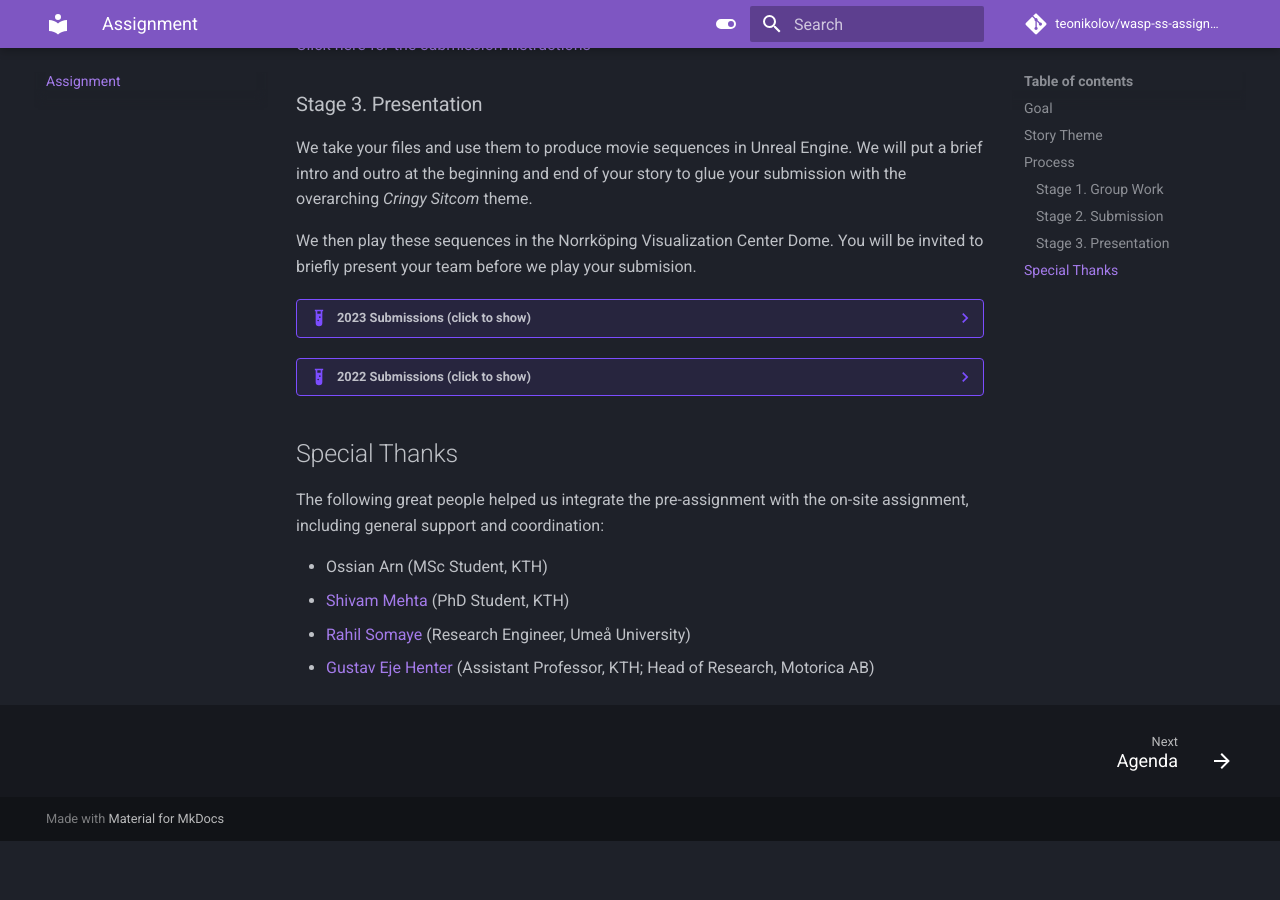
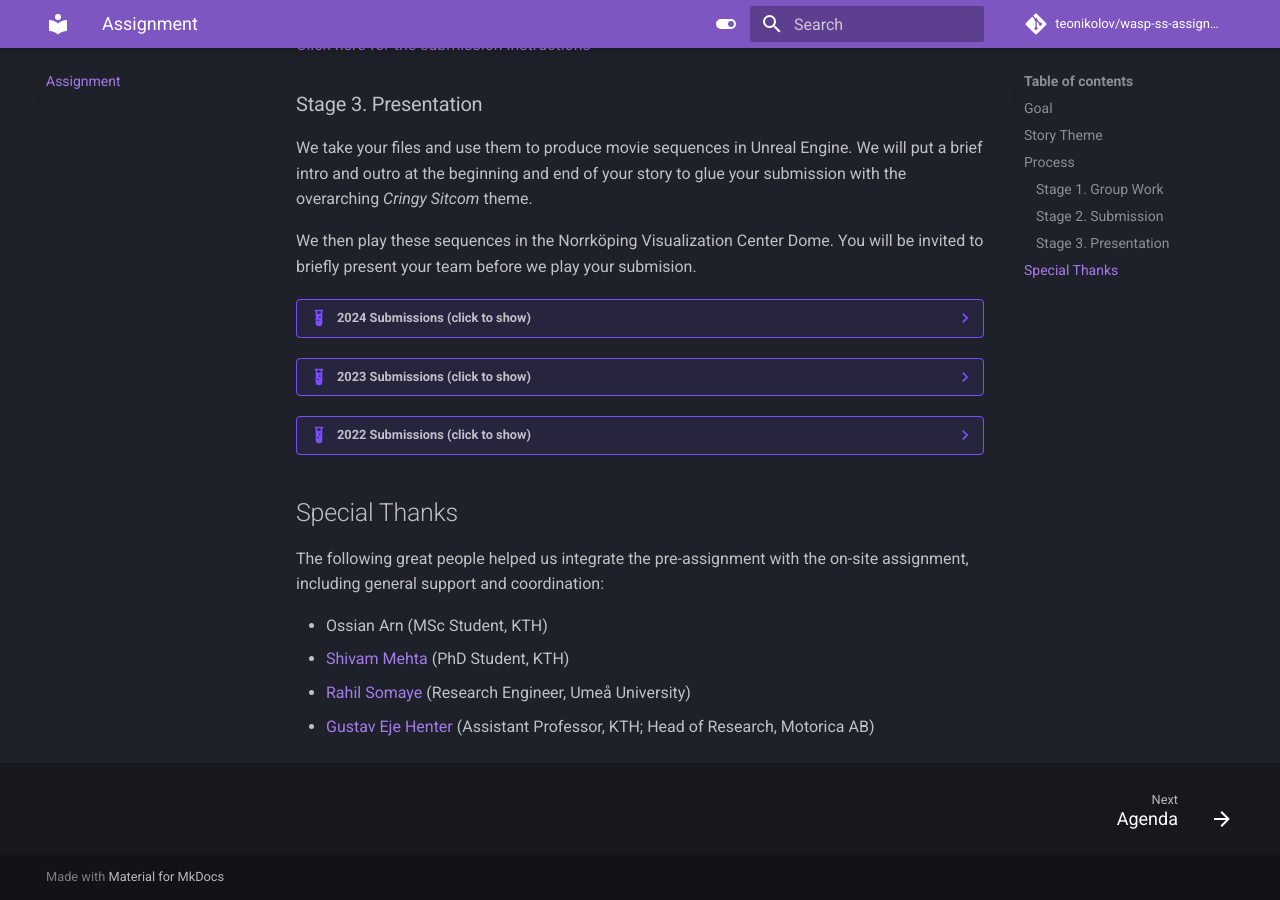
Before and after one commit to TeoNikolov/wasp-ss-assignment, an MkDocs documentation site: the page built from docs/index.md, in a window 1280 px wide and 900 px high, scrolled down 2450 px. Built offline with MkDocs 1.6.1 and Material for MkDocs 9.7.7, drawn with Linux system fonts in a browser that asks for light colours; comment, search, counter and statistics services are not loaded; before the commit the page ends 3291 px from its top, so only the background shows below that.

Commit message:
Add 2024 submission videos

```diff
--- a/docs/index.md
+++ b/docs/index.md
@@ -57,6 +57,16 @@ We take your files and use them to produce movie sequences in Unreal Engine. We
 
 We then play these sequences in the Norrköping Visualization Center Dome. You will be invited to briefly present your team before we play your submision.
 
+??? example "2024 Submissions (click to show)"
+
+    - [Cringy Sitcom Introduction](https://www.youtube.com/watch?v=ezpRaj_XSaQ)
+    - [Team: FourBrokeGirls](https://www.youtube.com/watch?v=GVXDiVOwuCo)
+    - [Team: Bravo](https://www.youtube.com/watch?v=QFm7iOP6Ur8)
+    - [Team: Acquaintances](https://www.youtube.com/watch?v=EtEBmEpuMqg)
+    - [Team: SketchyLoveBirds](https://www.youtube.com/watch?v=WOyaDj4OgNo)
+    - [Team: Echoooo](https://www.youtube.com/watch?v=-5w3-utK-eY)
+    - [Team: Cringemas](https://www.youtube.com/watch?v=ScxCTjhazm0)
+
 ??? example "2023 Submissions (click to show)"
 
     - [Talent Show Introduction](https://youtube.com/watch?v=GivcAqaoIQ4)
```
